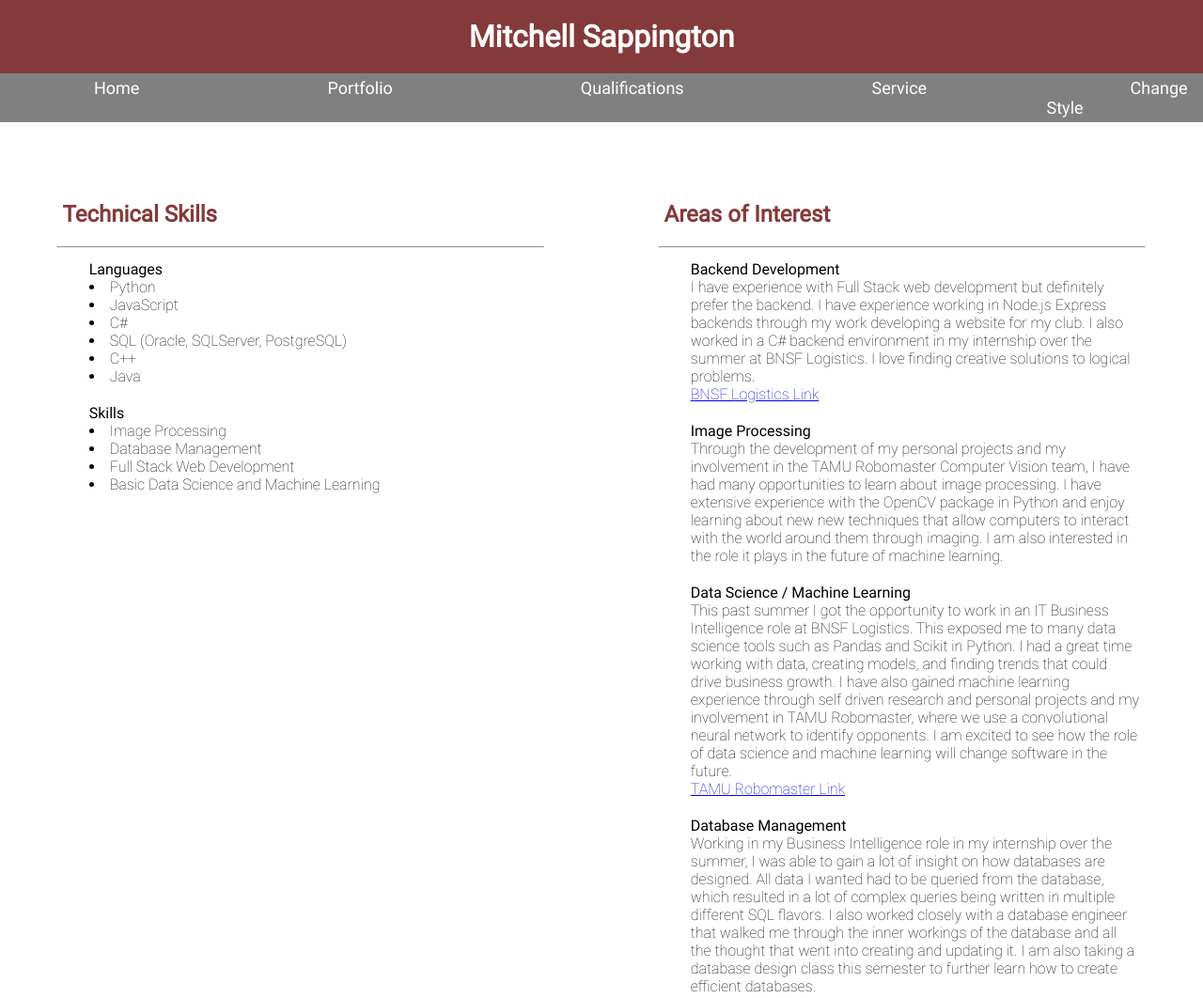
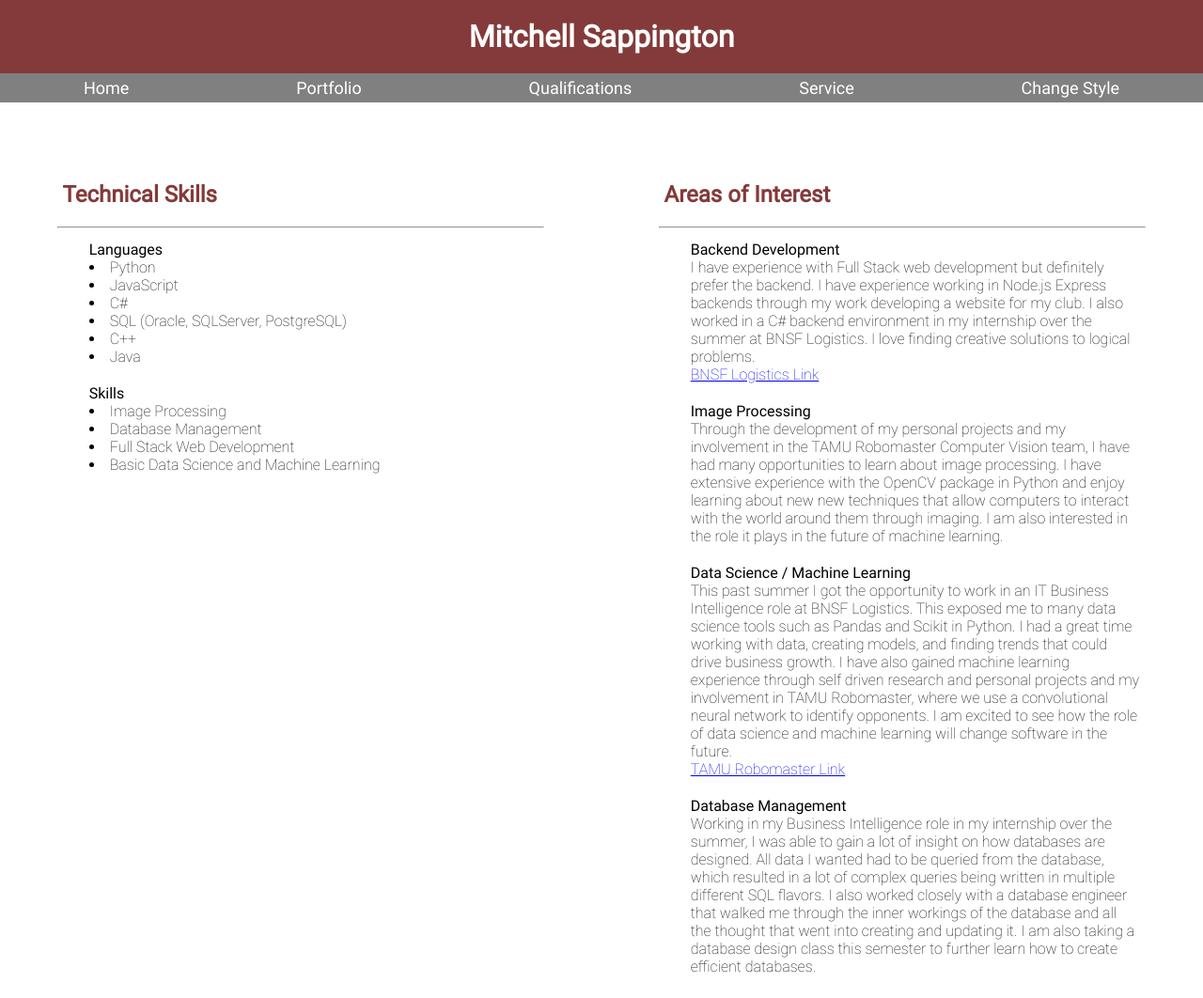
Before and after one commit to msappington11/CSCE_315_Personal_Website, a plain HTML site: page qualifications.html in a window 1280 px wide. Shown: the top 1062 px of the page at 94% size. Drawn offline with Linux system fonts and the light colour scheme.

Commit message:
made the website look better on smaller screens

```diff
--- a/styles/homepage1.css
+++ b/styles/homepage1.css
@@ -41,7 +41,7 @@ h1 {
     font-family: "RobotoRegular";
     font-size: large;
     display: flex;
-    justify-content: center;
+    justify-content: space-around;
     list-style-type: none;
     padding-top: 5px;
     padding-bottom: 5px;
@@ -53,9 +53,8 @@ h1 {
     padding-top: 5px;
     padding-bottom: 5px;
     width: 100%;
-    padding-left: 100px;
-    padding-right: 100px;
-
+    padding-left: auto;
+    padding-right: auto;
 }
 
 #menu a:hover {
--- a/styles/homepage2.css
+++ b/styles/homepage2.css
@@ -53,7 +53,7 @@ h1 {
 img {
     border-radius: 50%;
     position: absolute;
-    top: 30%;
+    top: 40%;
     left: 42%;
     border: 5px solid rgb(28, 168, 187);
 }
--- a/styles/portfolio1.css
+++ b/styles/portfolio1.css
@@ -41,7 +41,7 @@ h1 {
     font-family: "RobotoRegular";
     font-size: large;
     display: flex;
-    justify-content: center;
+    justify-content: space-around;
     list-style-type: none;
     padding-top: 5px;
     padding-bottom: 5px;
@@ -53,9 +53,8 @@ h1 {
     padding-top: 5px;
     padding-bottom: 5px;
     width: 100%;
-    padding-left: 100px;
-    padding-right: 100px;
-
+    padding-left: auto;
+    padding-right: auto;
 }
 
 #menu a:hover {
--- a/styles/qualifications1.css
+++ b/styles/qualifications1.css
@@ -41,7 +41,7 @@ h1 {
     font-family: "RobotoRegular";
     font-size: large;
     display: flex;
-    justify-content: center;
+    justify-content: space-around;
     list-style-type: none;
     padding-top: 5px;
     padding-bottom: 5px;
@@ -53,9 +53,8 @@ h1 {
     padding-top: 5px;
     padding-bottom: 5px;
     width: 100%;
-    padding-left: 100px;
-    padding-right: 100px;
-
+    padding-left: auto;
+    padding-right: auto;
 }
 
 #menu a:hover {
--- a/styles/service1.css
+++ b/styles/service1.css
@@ -41,7 +41,7 @@ h1 {
     font-family: "RobotoRegular";
     font-size: large;
     display: flex;
-    justify-content: center;
+    justify-content: space-around;
     list-style-type: none;
     padding-top: 5px;
     padding-bottom: 5px;
@@ -53,9 +53,8 @@ h1 {
     padding-top: 5px;
     padding-bottom: 5px;
     width: 100%;
-    padding-left: 100px;
-    padding-right: 100px;
-
+    padding-left: auto;
+    padding-right: auto;
 }
 
 #menu a:hover {
```
Also changed, not shown: index.html (+1 -0 lines), portfolio.html (+1 -0 lines), qualifications.html (+2 -0 lines), service.html (+2 -0 lines).
